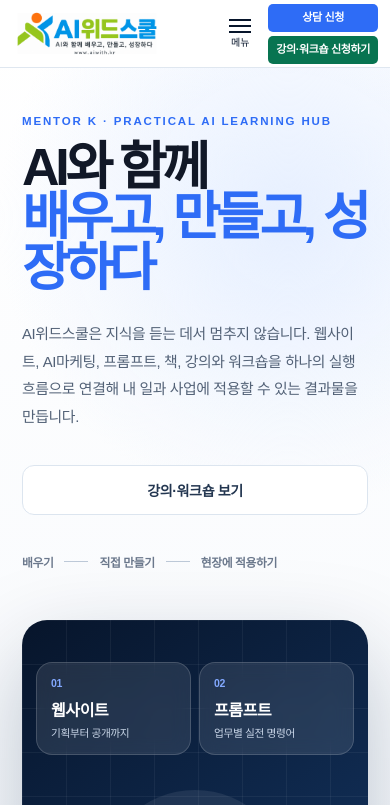
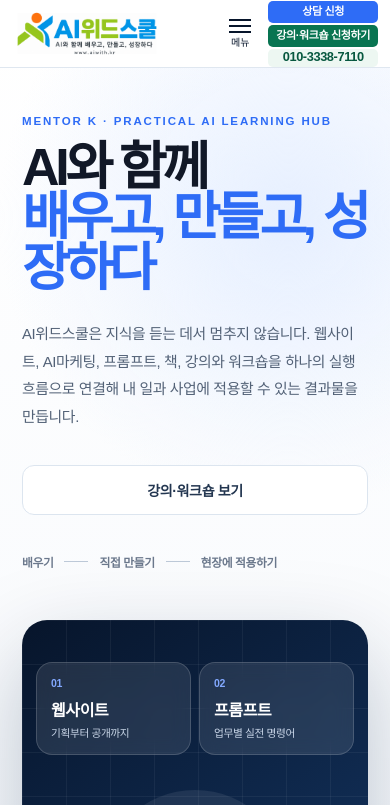
Before and after one commit to mentor-k/chatgpt-sites-projectbook, a plain HTML site: page index.html in a window 390 px wide. Shown: the top 805 px of the page. Drawn offline with nearby package versions, Linux system fonts and the light colour scheme; no server answers.

Commit message:
Show AI위드스쿨 workshop phone below the header button
* Add visible workshop phone to shared header: site.js

* Add visible workshop phone to shared header: site-header-actions.css

* Add visible workshop phone to shared header: index.html

```diff
--- a/index.html
+++ b/index.html
@@ -140,7 +140,7 @@
   <div data-site-footer></div>
   <script src="https://cdn.jsdelivr.net/npm/@supabase/supabase-js@2.117.2"></script>
   <script src="/supabase-client.js?v=20261003-security-1"></script>
-  <script src="/seo.js?v=20260916-1"></script><script src="/site.js?v=20261013-share-1"></script>
+  <script src="/seo.js?v=20260916-1"></script><script src="/site.js?v=20261126-header-phone"></script>
   <script src="/navigation-enhancements.js?v=20261126-header"></script>
   <script src="/cardnews/public.js?v=20260915-2"></script>
   <script src="/analytics-tracker.js?v=20261003-security-1"></script>
--- a/site-header-actions.css
+++ b/site-header-actions.css
@@ -8,12 +8,17 @@
 .aiwith-header-actions{display:flex;align-items:center;justify-content:flex-end;gap:6px;grid-column:3}
 .aiwith-header-action-pair{display:grid;gap:4px;width:max-content}
 .aiwith-header-action-pair>a{
-  display:flex;align-items:center;justify-content:center;min-height:28px;
+  display:flex;align-items:center;justify-content:center;min-height:26px;
   padding:3px 12px;border-radius:5px;font-size:.76rem;font-weight:800;
   line-height:1.16;text-align:center;white-space:nowrap;border:1px solid transparent;
 }
 .aiwith-header-action-pair>.aiwith-header-consultation{background:#2e6cf6;color:#fff}
 .aiwith-header-action-pair>.aiwith-header-workshop{background:#087451;color:#fff}
+.aiwith-header-action-pair>.aiwith-header-phone{
+  min-height:18px;padding:0 4px;color:#07583f;background:#edf7f2;
+  font-size:.8rem;font-variant-numeric:tabular-nums;
+}
+.aiwith-header-action-pair>.aiwith-header-phone:hover{text-decoration:underline}
 .aiwith-header-action-pair>.aiwith-header-consultation:hover{background:#1d54d0}
 .aiwith-header-action-pair>.aiwith-header-workshop:hover{background:#06593e}
 .aiwith-header-action-pair>a:focus-visible,.aiwith-header-actions>.menu-toggle:focus-visible{
@@ -44,10 +49,17 @@
   .has-workshop-action .nav-group.open .nav-sub{display:grid}
   .has-workshop-action .nav-sub a{white-space:normal}
 }
-@media(max-width:1100px){.global-header.has-workshop-action{--workshop-header-height:76px}}
-@media(max-width:820px){.global-header.has-workshop-action{--workshop-header-height:68px}}
+@media(max-width:1100px){
+  .global-header.has-workshop-action{--workshop-header-height:76px}
+  .aiwith-header-action-pair{gap:2px}
+}
+@media(max-width:820px){
+  .global-header.has-workshop-action{--workshop-header-height:68px}
+  .aiwith-header-action-pair{gap:2px}
+  .aiwith-header-action-pair>a{min-height:22px}
+}
 @media(max-width:560px){
-  .aiwith-header-action-pair>a{font-size:.69rem;min-height:28px;padding-inline:7px}
+  .aiwith-header-action-pair>a{font-size:.69rem;padding-inline:7px}
   .has-workshop-action .global-brand{padding-inline:3px}
 }
 
--- a/site.js
+++ b/site.js
@@ -22,7 +22,7 @@
     if (isPublic && shared && consultation) {
       const style = document.createElement('link');
       style.rel = 'stylesheet';
-      style.href = '/site-header-actions.css?v=20261126-1';
+      style.href = '/site-header-actions.css?v=20261126-2';
       document.head.appendChild(style);
       actions = document.createElement('div');
       actions.className = 'aiwith-header-actions';
@@ -32,9 +32,13 @@
       apply.className = 'aiwith-header-workshop';
       apply.href = consultation.getAttribute('href');
       apply.textContent = '강의·워크숍 신청하기';
-      apply.title = '강의·워크숍 신청 상담 010-3338-7110';
+      const phone = document.createElement('a');
+      phone.className = 'aiwith-header-phone';
+      phone.href = 'tel:+821033387110';
+      phone.textContent = '010-3338-7110';
+      phone.setAttribute('aria-label', '강의·워크숍 전화 문의 010-3338-7110');
       consultation.classList.add('aiwith-header-consultation');
-      pair.append(consultation, apply);
+      pair.append(consultation, apply, phone);
       actions.append(toggle, pair);
       shared.appendChild(actions);
       shared.classList.add('has-workshop-action');
```
